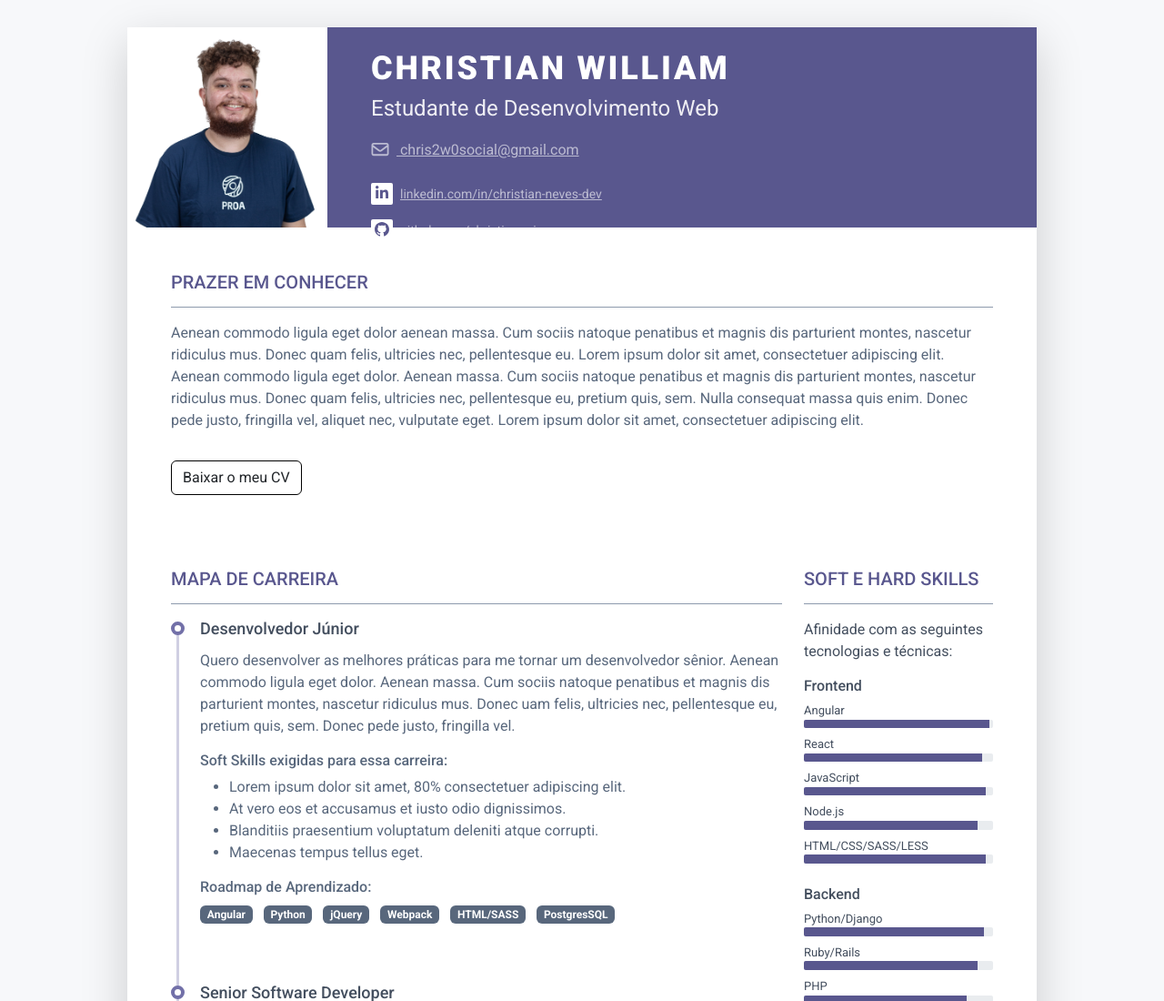
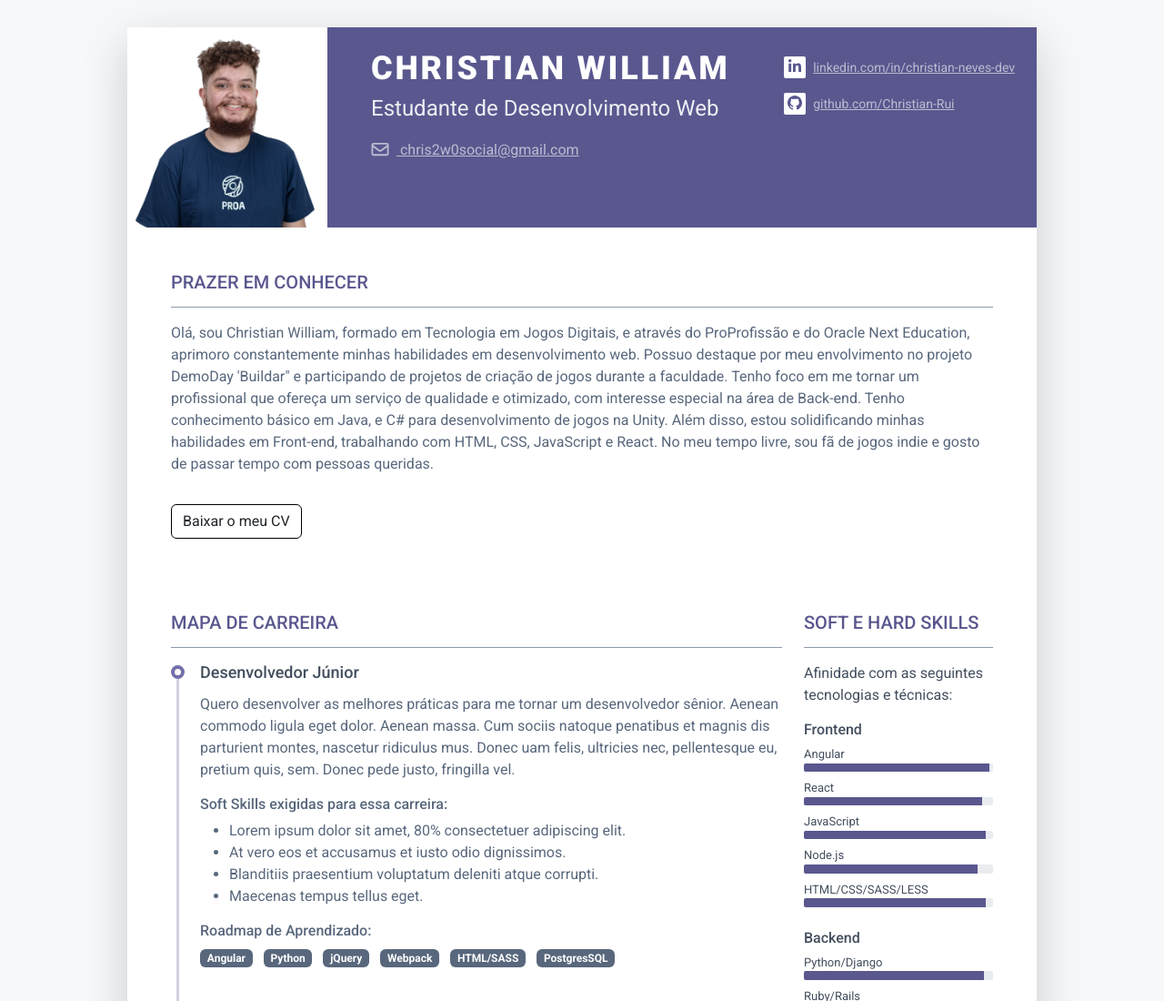
Before and after one commit to Christian-Rui/mapa-de-carreira, a plain HTML site: page index.html in a window 1280 px wide. Shown: the top 1100 px of the page at 91% size. Drawn offline with Linux system fonts and the light colour scheme.

Commit message:
Primeiro projeto

```diff
--- a/assets/css/style.css
+++ b/assets/css/style.css
@@ -2,7 +2,7 @@
     background-color: ;
 } */
 
-/* :root{
+:root{
     --color-bg: #663399
 }
 
--- a/index.html
+++ b/index.html
@@ -22,7 +22,7 @@
 
 
 <head>
-	<title>Christian William: Mapa de Carreira</title>
+	<title>Steve Doe: Mapa de Carreira</title>
 
 	<!-- Meta -->
 	<meta charset="utf-8">
@@ -41,47 +41,42 @@
 	<!-- Theme CSS -->
 	<link id="theme-style" rel="stylesheet" href="assets/css/bootstrap-5.css">
 
-	<link rel="stylesheet" href="./assets/css/style.css">
-
 </head>
 
-<body id="body">
+<body>
 
 	<article class="resume-wrapper text-center position-relative">
 		<div class="resume-wrapper-inner mx-auto text-start bg-white shadow-lg">
 			<header class="resume-header pt-4 pt-md-0">
 				<div class="row">
 					<div class="col-block col-md-auto resume-picture-holder text-center text-md-start">
-						<img class="picture" src="assets/images/profile.jpg" alt="Foto de perfil de Christian William">
+						<img class="picture" src="assets/images/profile.jpg" alt="">
 					</div>
 					<div class="col">
 						<div class="row p-4 justify-content-center justify-content-md-between">
 							<div class="primary-info col-auto">
 								<h1 class="name mt-0 mb-1 text-white text-uppercase text-uppercase">Christian William</h1>
 								<div class="title mb-3">Estudante de Desenvolvimento Web</div>
-								<ul class="list-unstyled list-head">
+								<ul class="list-unstyled">
 									<li class="mb-2">
-										<a class="text-link" href="mailto:hris2w0social@gmail.com">
+										<a class="text-link" href="mailto:chris2w0social@gmail.com">
 											<i class="far fa-envelope fa-fw me-2" data-fa-transform="grow-3"></i>
 											chris2w0social@gmail.com
+										</a>
 									</li>
-									<!-- <li>
-									</a>
-									<a class="btn" id="btnTheme" ><i id="icon-theme" class="fa-solid fa-moon"></i></a>
-									</li> -->
 								</ul>
 							</div>
 							<div class="secondary-info col-auto mt-2">
 								<ul class="resume-social list-unstyled">
-									<li class="mb-3"><a class="text-link" href="https://linkedin.com/in/christian-neves-dev">
+									<li class="mb-3"><a class="text-link" href="www.linkedin.com/in/christian-neves-dev">
 											<span class="fa-container text-center me-2">
 												<i
 													class="fab fa-linkedin-in fa-fw"></i></span>linkedin.com/in/christian-neves-dev</a>
 									</li>
 									<li class="mb-3">
-										<a class="text-link" href="https://github.com/christian-rui">
+										<a class="text-link" href="https://github.com/Christian-Rui">
 											<span class="fa-container text-center me-2">
-												<i class="fa-brands fa-github"></i></span>github.com/christian-rui
+												<i class="fa-brands fa-github"></i></span>github.com/Christian-Rui
 										</a>
 									</li>
 
@@ -96,13 +91,7 @@
 				<section class="resume-section summary-section mb-5">
 					<h2 class="resume-section-title text-uppercase font-weight-bold pb-3 mb-3">Prazer em Conhecer</h2>
 					<div class="resume-section-content">
-						<p class="mb-0"> Aenean commodo ligula eget dolor aenean massa. Cum sociis natoque penatibus et
-							magnis dis parturient montes, nascetur ridiculus mus. Donec quam felis, ultricies nec,
-							pellentesque eu. Lorem ipsum dolor sit amet, consectetuer adipiscing elit. Aenean commodo
-							ligula eget dolor. Aenean massa. Cum sociis natoque penatibus et magnis dis parturient
-							montes, nascetur ridiculus mus. Donec quam felis, ultricies nec, pellentesque eu, pretium
-							quis, sem. Nulla consequat massa quis enim. Donec pede justo, fringilla vel, aliquet nec,
-							vulputate eget. Lorem ipsum dolor sit amet, consectetuer adipiscing elit.</p>
+						<p class="mb-0"> Olá, sou Christian William, formado em Tecnologia em Jogos Digitais, e através do ProProfissão e do Oracle Next Education, aprimoro constantemente minhas habilidades em desenvolvimento web. Possuo destaque por meu envolvimento no projeto DemoDay 'Buildar" e participando de projetos de criação de jogos durante a faculdade. Tenho foco em me tornar um profissional que ofereça um serviço de qualidade e otimizado, com interesse especial na área de Back-end. Tenho conhecimento básico em Java, e C# para desenvolvimento de jogos na Unity. Além disso, estou solidificando minhas habilidades em Front-end, trabalhando com HTML, CSS, JavaScript e React. No meu tempo livre, sou fã de jogos indie e gosto de passar tempo com pessoas queridas.</p>
 
 						<!-- Altere o link para um PDF do seu Curriculo -->
 						<a class="btn" href="https://drive.google.com/file/d/1eUQj-D8LMe6jK_AcV9oW-rJl2tthtAUq/view?usp=drive_link">Baixar o meu CV</a>
@@ -425,21 +414,6 @@
 			</div>
 		</div>
 	</article>
-
-	<!-- <script>
-		var body = document.getElementById('body');
-
-		var btnTheme = document.getElementById('btnTheme');
-
-		body.classList.add('light-theme');
-
-		btnTheme.addEventListener('click', alterarTema)
-
-		function alterarTema(){
-			body.classList.toggle('light-theme');
-			body.classList.toggle('dark-theme');
-		}
-	</script> -->
 </body>
 
 </html>
```
